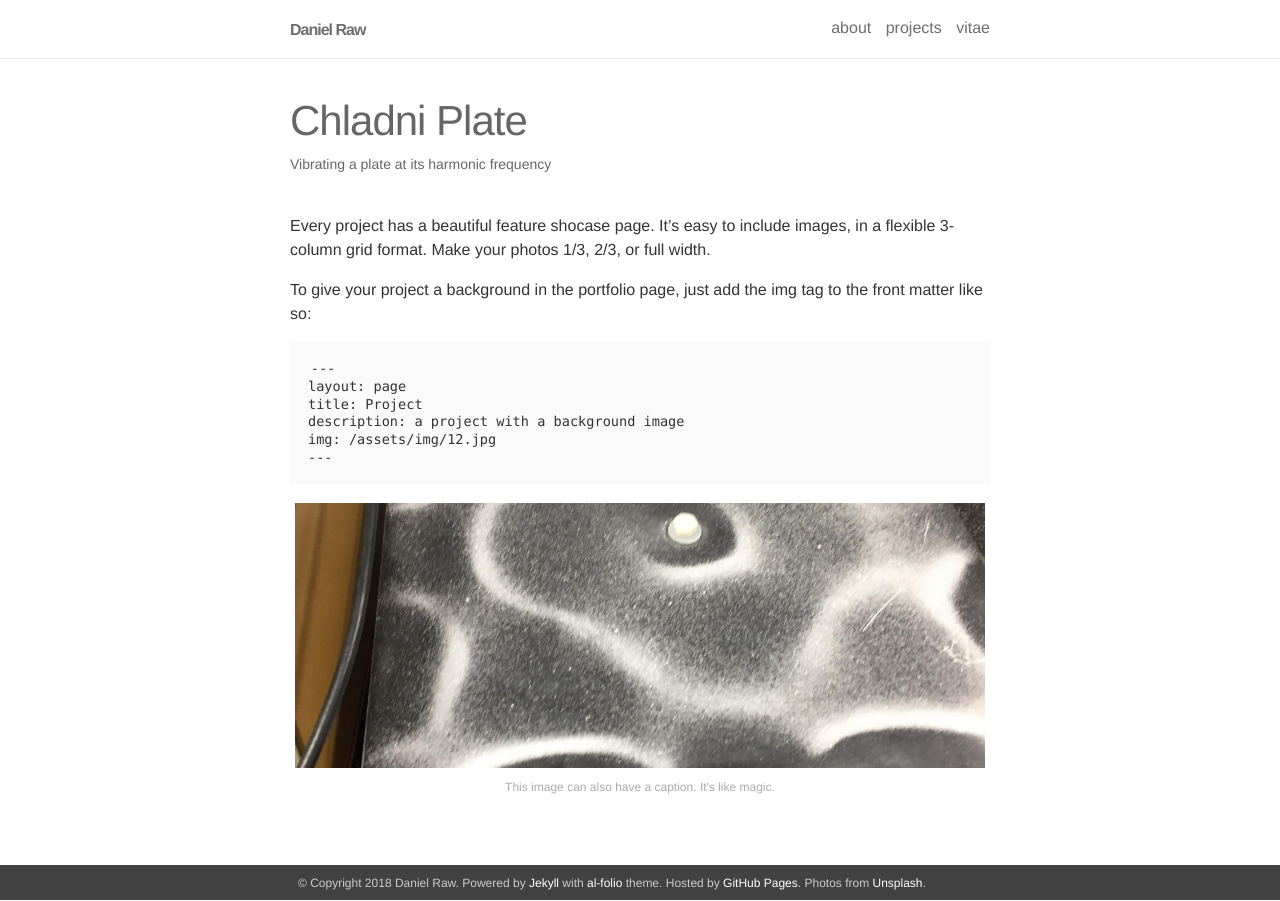
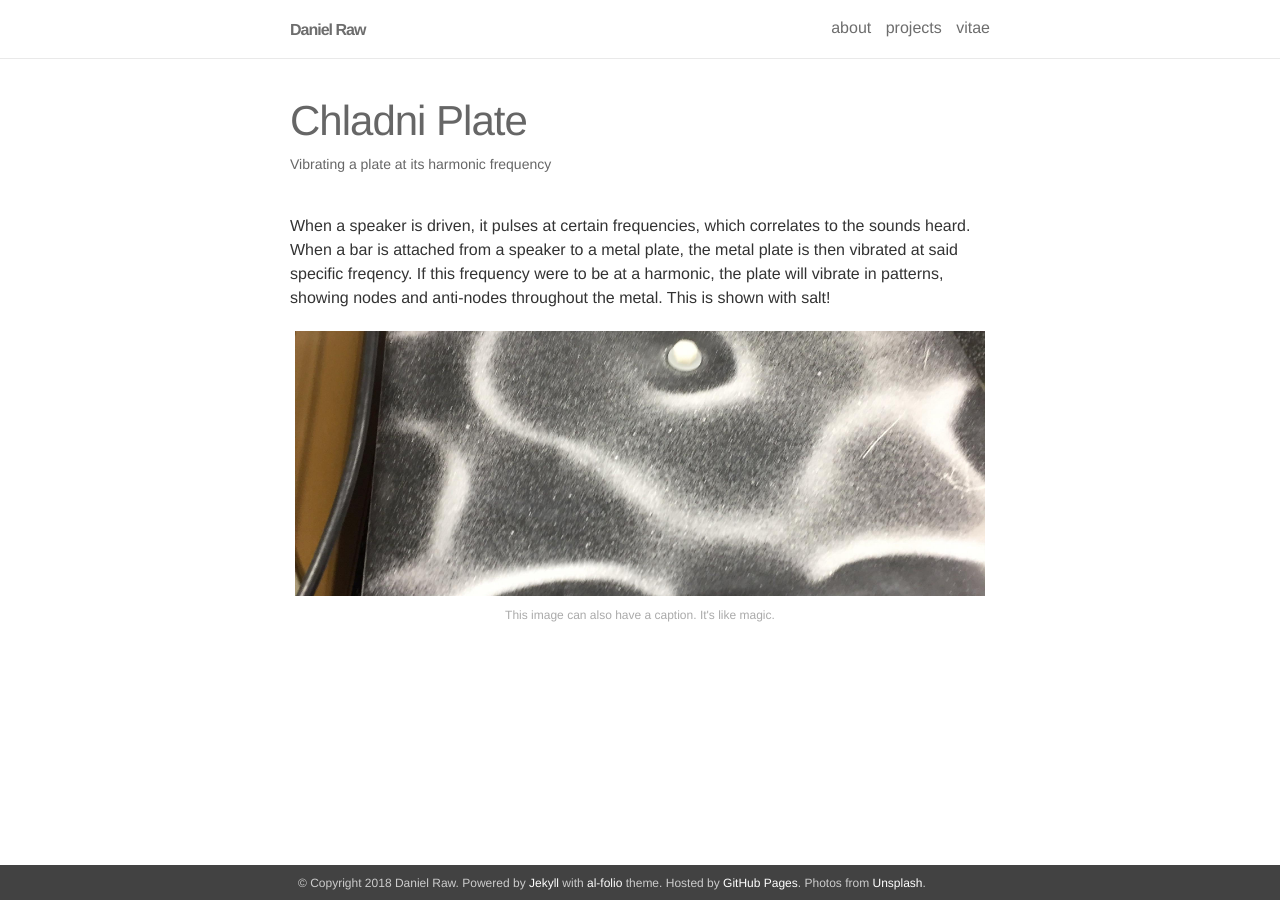
Before and after one commit to Danielraw1996/Danielraw1996.github.io, a Jekyll site: the page built from _projects/3_project.markdown, in a window 1280 px wide. Built offline with Jekyll 4.4.1, drawn with Linux system fonts in a browser that asks for light colours; nearby versions of some CDN libraries; a script that is not in the unit is left out.

Commit message:
Update 3_project.markdown

```diff
--- a/_projects/3_project.markdown
+++ b/_projects/3_project.markdown
@@ -5,16 +5,7 @@ description: Vibrating a plate at its harmonic frequency
 img: /assets/img/Ch1.jpg
 ---
 
-Every project has a beautiful feature shocase page. It's easy to include images, in a flexible 3-column grid format. Make your photos 1/3, 2/3, or full width.
-
-To give your project a background in the portfolio page, just add the img tag to the front matter like so:
-
-    ---
-    layout: page
-    title: Project
-    description: a project with a background image
-    img: /assets/img/12.jpg
-    ---
+When a speaker is driven, it pulses at certain frequencies, which correlates to the sounds heard. When a bar is attached from a speaker to a metal plate, the metal plate is then vibrated at said specific freqency. If this frequency were to be at a harmonic, the plate will vibrate in patterns, showing nodes and anti-nodes throughout the metal. This is shown with salt!
 
 <div class="img_row">
     <img class="col three" src="{{ site.baseurl }}/assets/img/Ch2.jpg" alt="" title="example image"/>
```
